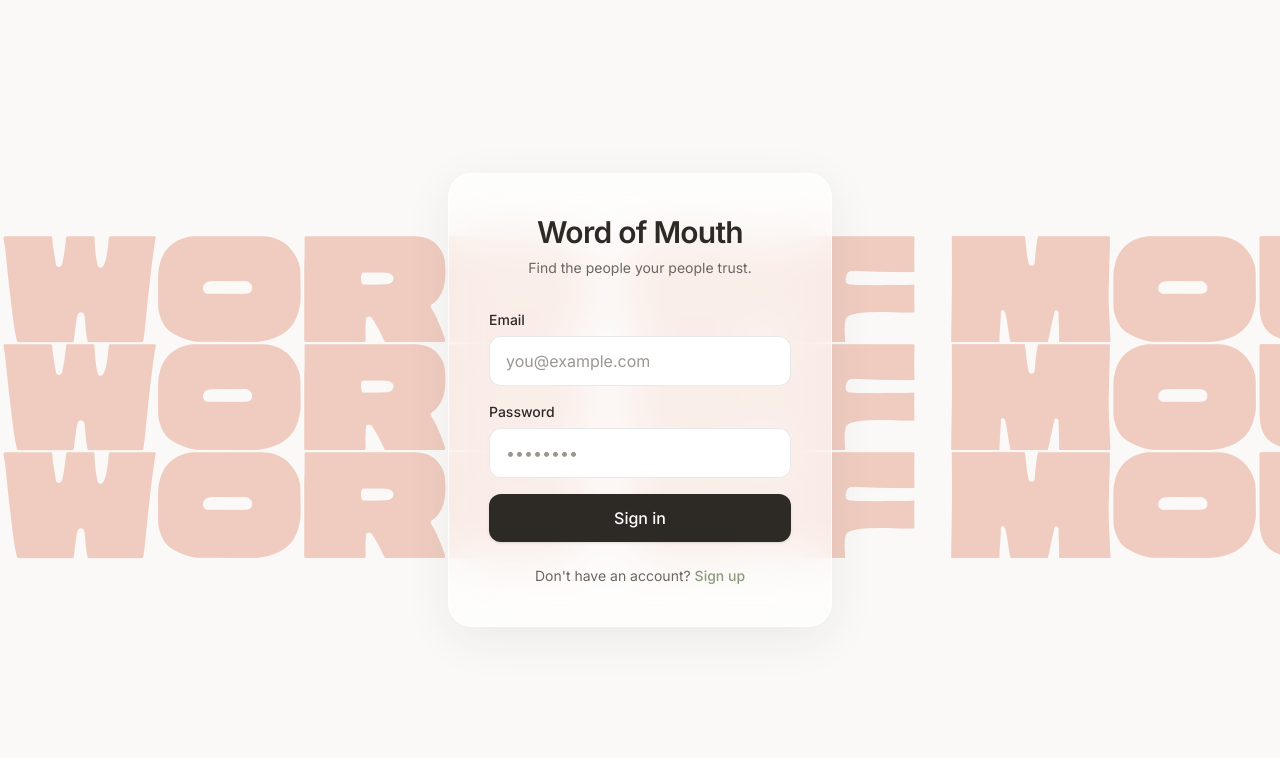
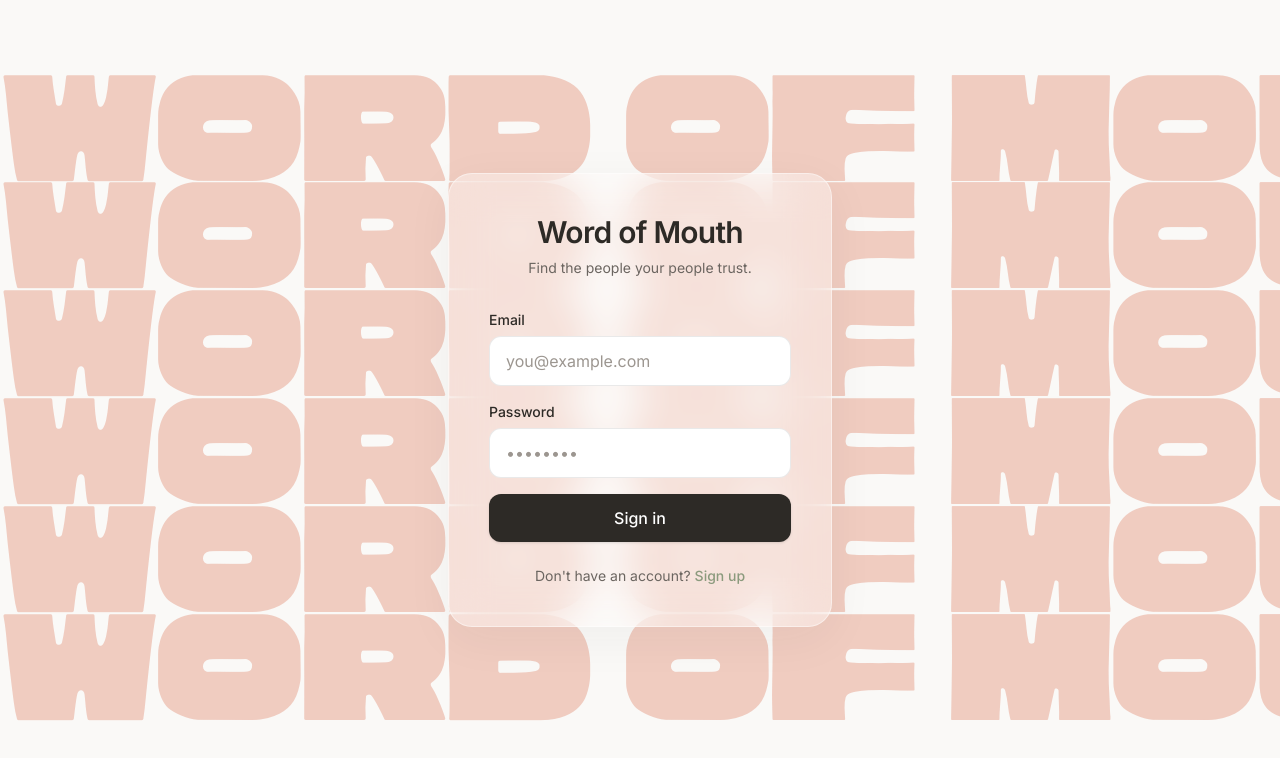
Before and after one commit to abby-finan/word-of-mouth, a Next.js app: page /login in a window 1280 px wide. Shown: the top 758 px of the page. Built offline with nearby package versions, Linux system fonts and the light colour scheme.

Commit message:
design fix 7

```diff
--- a/src/app/globals.css
+++ b/src/app/globals.css
@@ -43,11 +43,11 @@
     padding: 0;
   }
 
-  /* Mobile WOM — 3 rows, no overlap, fills viewport */
+  /* Mobile WOM — 6 rows, no overlap, fills viewport */
   .wom-typography-mobile {
     padding-inline: 0;
     box-sizing: border-box;
-    --wom-mobile-size: min(calc(100vw / 2.72), calc(100dvh / 1.92));
+    --wom-mobile-size: min(calc(100vw / 2.72), calc(100dvh / 3.84));
   }
 
   .wom-typography-row-mobile {
@@ -62,11 +62,11 @@
     opacity: 0.065;
   }
 
-  /* Desktop WORD OF MOUTH — 3 rows, no overlap, fills viewport */
+  /* Desktop WORD OF MOUTH — 6 rows, no overlap, fills viewport */
   .wom-typography-desktop {
     padding-inline: 0;
     box-sizing: border-box;
-    --wom-desktop-size: min(calc(100vw / 7.6), calc(100dvh / 1.92));
+    --wom-desktop-size: min(calc(100vw / 7.6), calc(100dvh / 3.84));
   }
 
   .wom-typography-row-desktop {
@@ -84,11 +84,11 @@
 
   .glass-card {
     border-radius: 1.5rem;
-    border: 1px solid rgba(255, 255, 255, 0.72);
-    background: rgba(255, 255, 255, 0.62);
-    backdrop-filter: blur(24px);
-    -webkit-backdrop-filter: blur(24px);
-    box-shadow: 0 12px 48px rgba(45, 42, 38, 0.07);
+    border: 1px solid rgba(255, 255, 255, 0.45);
+    background: rgba(255, 255, 255, 0.38);
+    backdrop-filter: blur(20px);
+    -webkit-backdrop-filter: blur(20px);
+    box-shadow: 0 12px 48px rgba(45, 42, 38, 0.05);
   }
 
   .safe-bottom {
--- a/src/components/brand/BackgroundTypography.tsx
+++ b/src/components/brand/BackgroundTypography.tsx
@@ -11,8 +11,8 @@ interface BackgroundTypographyProps {
   className?: string;
 }
 
-/** Exactly three decorative rows per breakpoint */
-const ROW_COUNT = 3;
+/** Six decorative rows — fills viewport top to bottom without overlap */
+const ROW_COUNT = 6;
 
 const MOBILE_LABEL = "WOM";
 const DESKTOP_LABEL = "WORD OF MOUTH";
```
